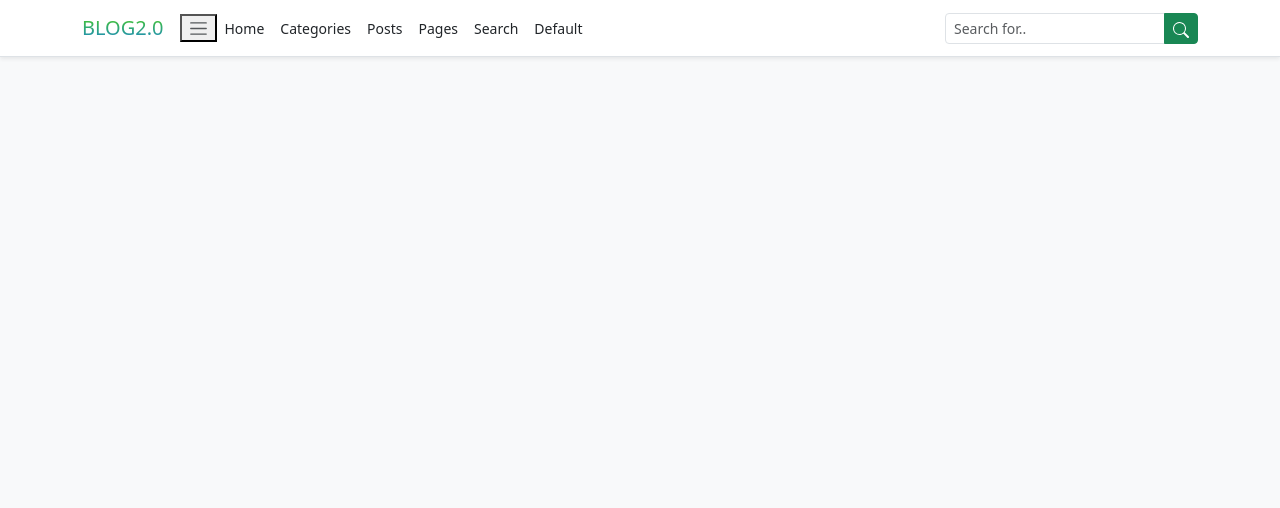
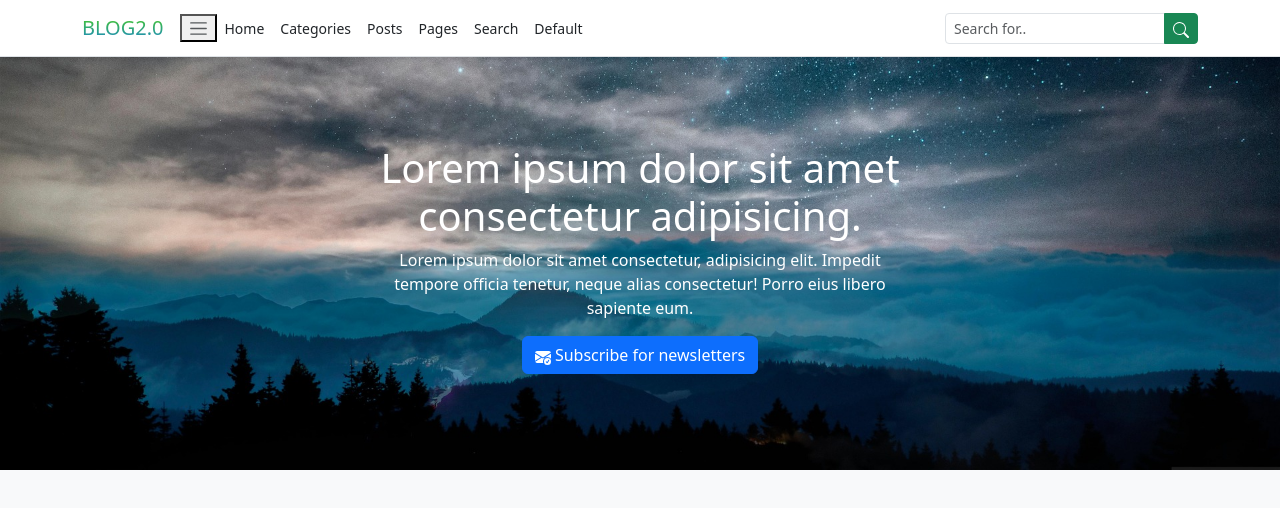
Before and after one commit to Kate-Iva/Blog-App, a plain HTML site: page index.html in a window 1280 px wide. Drawn offline with nearby package versions, Linux system fonts and the light colour scheme.

Commit message:
Home Banner created

```diff
--- a/index.html
+++ b/index.html
@@ -9,6 +9,8 @@
     <script src="https://cdn.jsdelivr.net/npm/bootstrap@5.3.0/dist/js/bootstrap.bundle.min.js"></script>
 </head>
 <body class="bg-light">
+
+    <!-- Navbar -->
     <nav class="navbar navbar-expand-lg bg-white small border-bottom shadow-sm fixed-top custom-nav">
         <div class="container">
             <a href="index.html" class="navbar-brand">
@@ -59,5 +61,28 @@
            </div>
         </div>
     </nav>
+        <!-- Navbar -->
+
+        <!-- Banner -->
+         <section class="banner-holder pt-5">
+            <div class="container">
+                <div class="row justify-content-center">
+                    <div class="col-md-6">
+                        <div class="banner-content text-center text-white my-5 py-5">
+                           <h1>Lorem ipsum dolor sit amet consectetur adipisicing.</h1>
+                           <p>Lorem ipsum dolor sit amet consectetur, adipisicing elit. Impedit tempore officia tenetur, neque alias consectetur! Porro eius libero sapiente eum.</p>
+                           <a href="#" class="btn btn-primary" data-bs-touggle="modal" data-bs-target="#subscribe-modal">
+                            <svg xmlns="http://www.w3.org/2000/svg" width="16" height="16" fill="currentColor" class="bi bi-envelope-check-fill" viewBox="0 0 16 16">
+                                <path d="M.05 3.555A2 2 0 0 1 2 2h12a2 2 0 0 1 1.95 1.555L8 8.414zM0 4.697v7.104l5.803-3.558zM6.761 8.83l-6.57 4.026A2 2 0 0 0 2 14h6.256A4.5 4.5 0 0 1 8 12.5a4.49 4.49 0 0 1 1.606-3.446l-.367-.225L8 9.586zM16 4.697v4.974A4.5 4.5 0 0 0 12.5 8a4.5 4.5 0 0 0-1.965.45l-.338-.207z"/>
+                                <path d="M16 12.5a3.5 3.5 0 1 1-7 0 3.5 3.5 0 0 1 7 0m-1.993-1.679a.5.5 0 0 0-.686.172l-1.17 1.95-.547-.547a.5.5 0 0 0-.708.708l.774.773a.75.75 0 0 0 1.174-.144l1.335-2.226a.5.5 0 0 0-.172-.686"/>
+                              </svg>
+                            Subscribe for newsletters
+                           </a>
+                        </div>
+                    </div>
+                </div>
+            </div>
+         </section>
+        <!-- Banner -->
 </body>
 </html>
--- a/style.css
+++ b/style.css
@@ -4,3 +4,8 @@ background: linear-gradient(to top, #1986CF 0%, #4BCF12 100%);
 -webkit-background-clip: text;
 -webkit-text-fill-color: transparent;
 }
+.banner-holder {
+    background-image: url(img/banner.jpg);
+    background-size: cover;
+    background-position: bottom;
+}
```
Also changed, not shown: img/banner.jpg (added).
